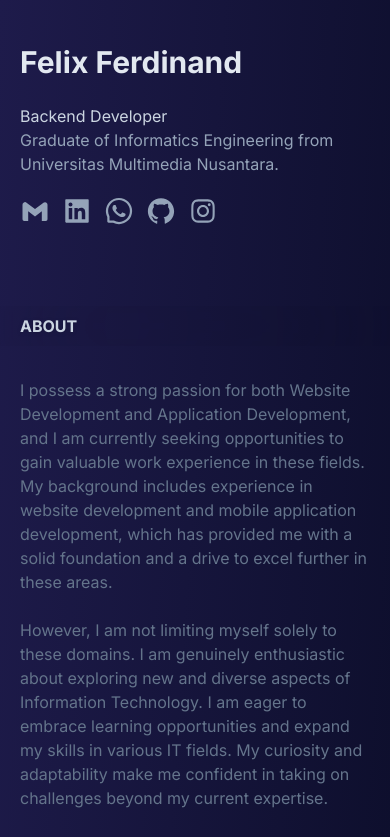
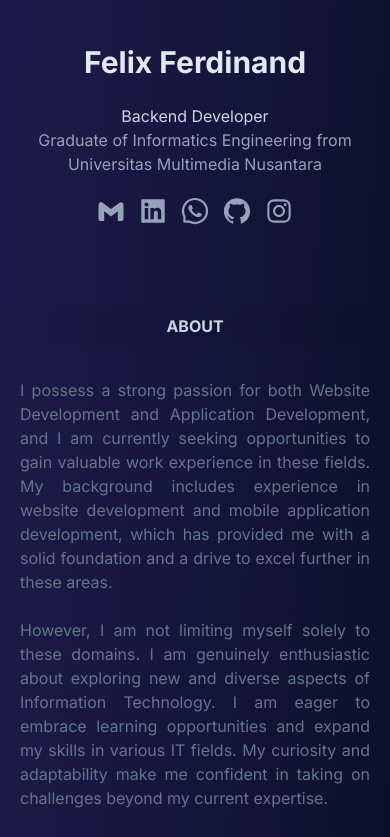
Before and after one commit to FelixFer/FelixPortofolio-Updated, a Next.js app: page / in a window 390 px wide. Shown: the top 837 px of the page. Built offline with nearby package versions, Linux system fonts and the light colour scheme.

Commit message:
fix: 🐛 text alignment
key in modal

```diff
--- a/src/app/page.tsx
+++ b/src/app/page.tsx
@@ -78,9 +78,9 @@ export default function Home() {
     <div className='lg:min-h-screen lg:grid lg:grid-cols-[45%_55%] bg-gradient-to-br from-indigo-950 to-slate-950 py-5 lg:p-0'>
       <aside className='sm:mx-10 lg:h-screen lg:sticky lg:top-0 lg:pt-20 lg:px-20 lg:flex lg:flex-col px-5'>
         <div>
-          <h1 className='text-slate-200 text-3xl sm:text-4xl lg:text-5xl my-6 lg:mt-0 font-bold'>Felix Ferdinand</h1>
-          <h2 className='text-slate-300 sm:text-xl lg:text-2xl xl:text-3xl'>Backend Developer</h2>
-          <h3 className='text-slate-400 sm:text-sm lg:text-lg xl:text-xl'>Graduate of Informatics Engineering from Universitas Multimedia Nusantara.</h3>
+          <h1 className='text-center lg:text-left text-slate-200 text-3xl sm:text-4xl lg:text-5xl my-6 lg:mt-0 font-bold'>Felix Ferdinand</h1>
+          <h2 className='text-center lg:text-left text-slate-300 sm:text-xl lg:text-2xl xl:text-3xl'>Backend Developer</h2>
+          <h3 className='text-center lg:text-left text-slate-400 sm:text-sm lg:text-lg xl:text-xl'>Graduate of Informatics Engineering from Universitas Multimedia Nusantara</h3>
           {/* <i className='text-slate-600 mb-20 lg:mb-0 sm:mx-10 lg:mx-0'>&quot;Once you start and its hard to stop, thats what you call addiction.&quot;</i> */}
           <div className='mt-20 hidden lg:block'>
             <ul className='text-slate-500 font-bold'>
@@ -90,7 +90,7 @@ export default function Home() {
             </ul>
           </div>
         </div>
-        <div className='flex flex-row gap-3 text-3xl text-slate-400 mt-5 mb-20 lg:mt-auto'>
+        <div className='justify-center lg:justify-start flex flex-row gap-3 text-3xl text-slate-400 mt-5 mb-20 lg:mt-auto'>
           <a href="mailto:felixfdnd@gmail.com">
             <BiLogoGmail className='cursor-pointer hover:text-slate-50' />
           </a>
@@ -111,9 +111,9 @@ export default function Home() {
       <main className='lg:pb-20 lg:pr-20'>
         <section className='lg:pt-20 lg:mx-5' id='about'>
           <nav className='sticky top-0 drop-shadow backdrop-blur-3xl px-5 z-50 lg:hidden'>
-            <h4 className='text-slate-300 font-bold mb-8 py-2 sm:mx-10'>ABOUT</h4>
+            <h4 className='text-center text-slate-300 font-bold mb-8 py-2 sm:mx-10'>ABOUT</h4>
           </nav>
-          <p className='text-slate-500 mb-20 lg:mb-0 sm:mx-10 lg:ml-0 px-5'>I possess a strong passion for both Website Development and Application Development, and I am currently seeking opportunities to gain valuable work experience in these fields. My background includes experience in website development and mobile application development, which has provided me with a solid foundation and a drive to excel further in these areas.
+          <p className='text-justify text-slate-500 mb-20 lg:mb-0 sm:mx-10 lg:ml-0 px-5'>I possess a strong passion for both Website Development and Application Development, and I am currently seeking opportunities to gain valuable work experience in these fields. My background includes experience in website development and mobile application development, which has provided me with a solid foundation and a drive to excel further in these areas.
             <br /> <br />
             However, I am not limiting myself solely to these domains. I am genuinely enthusiastic about exploring new and diverse aspects of Information Technology. I am eager to embrace learning opportunities and expand my skills in various IT fields. My curiosity and adaptability make me confident in taking on challenges beyond my current expertise.
             <br /> <br />
@@ -122,7 +122,7 @@ export default function Home() {
 
         <section className='lg:pt-20' id='experience'>
           <nav className='sticky top-0 drop-shadow backdrop-blur-3xl px-5 z-50 lg:hidden'>
-            <h4 className='text-slate-300 font-bold mb-8 py-2 sm:mx-10'>EXPERIENCE</h4>
+            <h4 className='text-center text-slate-300 font-bold mb-8 py-2 sm:mx-10'>EXPERIENCE</h4>
           </nav>
           <div className='mb-20 px-5 lg:mb-0 sm:mx-10 lg:ml-0'>
             <div className='mb-10 sm:grid sm:grid-cols-[30%_70%] lg:p-5 lg:border lg:border-transparent lg:hover:bg-indigo-950 lg:hover:rounded-md'>
@@ -232,14 +232,14 @@ export default function Home() {
 
         <section className='lg:pt-20' id='project'>
           <nav className='sticky top-0 drop-shadow backdrop-blur-3xl px-5 z-10 lg:hidden'>
-            <h4 className='text-slate-300 font-bold mb-8 py-2 sm:mx-10'>PROJECT</h4>
+            <h4 className='text-center text-slate-300 font-bold mb-8 py-2 sm:mx-10'>PROJECT</h4>
           </nav>
           <div className='mb-20 px-5 sm:mx-10 lg:ml-0'>
             <div className='mb-10 sm:grid sm:grid-cols-[30%_70%] lg:p-5 lg:border lg:border-transparent lg:hover:bg-indigo-950 lg:hover:rounded-md'>
               <div className='sm:order-last sm:ml-4'>
                 <a className='text-slate-300 mt-2 flex cursor-pointer hover:text-teal-400 lg:hover:text-slate-300' onClick={() => handleOpenModal(1)}>Hangul Syllable Predicition &nbsp; <span className='text-slate-500'>(Not Published)</span><RxArrowTopRight /></a>
                 <p className='text-slate-400 text-sm mb-2'>Thesis Project</p>
-                <p className='text-slate-500 text-sm mb-3'>Mobile application for handwriting classification of Korean language syllables. The model used in the application is trained using a machine learning algorithm, namely Convolutional Neural Network.</p>
+                <p className='text-justify text-slate-500 text-sm mb-3'>Mobile application for handwriting classification of Korean language syllables. The model used in the application is trained using a machine learning algorithm, namely Convolutional Neural Network.</p>
                 <ul className='text-teal-400 text-xs flex flex-wrap gap-1 font-bold text-[10px]'>
                   <li className='rounded-xl bg-cyan-950 px-2 py-1'>Python</li>
                   <li className='rounded-xl bg-cyan-950 px-2 py-1'>Flask</li>
@@ -255,7 +255,7 @@ export default function Home() {
               <div className='sm:order-last sm:ml-4'>
                 <a className='text-slate-300 mt-2 flex cursor-pointer hover:text-teal-400 lg:hover:text-slate-300' onClick={() => handleOpenModal(4)}>Central OCR &nbsp; <span className='text-slate-500'>(Not Published)</span><RxArrowTopRight /></a>
                 <p className='text-slate-400 text-sm mb-2'>Internship Project</p>
-                <p className='text-slate-500 text-sm mb-3'>A mobile application that uses the ocr feature to perform text extraction from various types of documents.</p>
+                <p className='text-justify text-slate-500 text-sm mb-3'>A mobile application that uses the ocr feature to perform text extraction from various types of documents.</p>
                 <ul className='text-teal-400 text-xs flex flex-wrap gap-1 font-bold text-[10px]'>
                   <li className='rounded-xl bg-cyan-950 px-2 py-1'>React Native</li>
                   <li className='rounded-xl bg-cyan-950 px-2 py-1'>JavaScript</li>
@@ -269,7 +269,7 @@ export default function Home() {
               <div className='sm:order-last sm:ml-4'>
                 <a className='text-slate-300 mt-2 flex cursor-pointer hover:text-teal-400 lg:hover:text-slate-300' href='https://sei-you.vercel.app/welcome' target='_blank'>SeiYou<RxArrowTopRight /></a>
                 <p className='text-slate-400 text-sm mb-2'>Group Project</p>
-                <p className='text-slate-500 text-sm mb-3'>Application for people that like voice acting. People can upload their voice acting and search other people&apos;s voice acting.</p>
+                <p className='text-justify text-slate-500 text-sm mb-3'>Application for people that like voice acting. People can upload their voice acting and search other people&apos;s voice acting.</p>
                 <ul className='text-teal-400 text-xs flex flex-wrap gap-1 font-bold text-[10px]'>
                   <li className='rounded-xl bg-cyan-950 px-2 py-1'>Ionic React</li>
                   <li className='rounded-xl bg-cyan-950 px-2 py-1'>JavaScript</li>
@@ -286,7 +286,7 @@ export default function Home() {
               <div className='sm:order-last sm:ml-4'>
                 <a className='text-slate-300 mt-2 flex cursor-pointer hover:text-teal-400 lg:hover:text-slate-300' onClick={() => handleOpenModal(2)}>Gebet App &nbsp;<span className='text-slate-500'>(Not Published)</span><RxArrowTopRight /></a>
                 <p className='text-slate-400 text-sm mb-2'>Course Project</p>
-                <p className='text-slate-500 text-sm mb-3'>Dating app-like application.</p>
+                <p className='text-justify text-slate-500 text-sm mb-3'>Dating app-like application.</p>
                 <ul className='text-teal-400 text-xs flex flex-wrap gap-1 font-bold text-[10px]'>
                   <li className='rounded-xl bg-cyan-950 px-2 py-1'>Ionic React</li>
                   <li className='rounded-xl bg-cyan-950 px-2 py-1'>JavaScript</li>
@@ -302,7 +302,7 @@ export default function Home() {
               <div className='sm:order-last sm:ml-4'>
                 <a className='text-slate-300 mt-2 flex cursor-pointer hover:text-teal-400 lg:hover:text-slate-300' href='https://play.google.com/store/apps/details?id=quick_recipe.didi_x_djongers' target='_blank'>Quick Recipe<RxArrowTopRight /></a>
                 <p className='text-slate-400 text-sm mb-2'>Group Project</p>
-                <p className='text-slate-500 text-sm mb-3'>Mobile application to find food recipe. People can also upload their recipe.</p>
+                <p className='text-justify text-slate-500 text-sm mb-3'>Mobile application to find food recipe. People can also upload their recipe.</p>
                 <ul className='text-teal-400 text-xs flex flex-wrap gap-1 font-bold text-[10px]'>
                   <li className='rounded-xl bg-cyan-950 px-2 py-1'>Java</li>
                   <li className='rounded-xl bg-cyan-950 px-2 py-1'>XML</li>
@@ -317,7 +317,7 @@ export default function Home() {
               <div className='sm:order-last sm:ml-4'>
                 <a className='text-slate-300 mt-2 flex cursor-pointer hover:text-teal-400 lg:hover:text-slate-300' onClick={() => handleOpenModal(3)}>SandwichYay &nbsp;<span className='text-slate-500'>(Not Published)</span><RxArrowTopRight /></a>
                 <p className='text-slate-400 text-sm mb-2'>Group Project</p>
-                <p className='text-slate-500 text-sm mb-3'>Website to make food order. Including admin dashboard section, where admins can restock and manage transactions.</p>
+                <p className='text-justify text-slate-500 text-sm mb-3'>Website to make food order. Including admin dashboard section, where admins can restock and manage transactions.</p>
                 <ul flex-wrap className='text-teal-400 text-xs flex flex-wrap gap-1 font-bold text-[10px]'>
                   {/* <li className='rounded-xl bg-cyan-950 px-2 py-1'>CodeIgniter4</li> */}
                   <li className='rounded-xl bg-cyan-950 px-2 py-1'>PHP</li>
@@ -335,7 +335,7 @@ export default function Home() {
               <div className='sm:order-last sm:ml-4'>
                 <a className='text-slate-300 mt-2 flex cursor-pointer hover:text-teal-400 lg:hover:text-slate-300' href='https://djong-weather.vercel.app/' target='_blank'>Djongers Weather <RxArrowTopRight /></a>
                 <p className='text-slate-400 text-sm mb-2'>Group Project</p>
-                <p className='text-slate-500 text-sm mb-3'>Website to check weather of all cities around the world.</p>
+                <p className='text-justify text-slate-500 text-sm mb-3'>Website to check weather of all cities around the world.</p>
                 <ul className='text-teal-400 text-xs flex flex-wrap gap-1 font-bold text-[10px]'>
                   <li className='rounded-xl bg-cyan-950 px-2 py-1'>ReactJS</li>
                   <li className='rounded-xl bg-cyan-950 px-2 py-1'>JavaScript</li>
@@ -350,36 +350,36 @@ export default function Home() {
           </div>
         </section>
 
-        <p className='text-slate-500 text-sm mb-6 px-5 lg:mb-0 sm:mx-10 lg:ml-5'>Coded in <span className='text-slate-400'>Visual Studio Code</span> by <span className='text-slate-400'>Felix Ferdinand</span>. Built with <span className='text-slate-400'>Next.js</span> and <span className='text-slate-400'>Tailwind CSS</span>, deployed with <span className='text-slate-400'>Vercel</span>. Last modified on December 4, 2023.</p>
+        <p className='text-slate-500 text-sm mb-6 px-5 lg:mb-0 sm:mx-10 lg:ml-5'>Coded in <span className='text-slate-400'>Visual Studio Code</span> by <span className='text-slate-400'>Felix Ferdinand</span>. Built with <span className='text-slate-400'>Next.js</span> and <span className='text-slate-400'>Tailwind CSS</span>, deployed with <span className='text-slate-400'>Vercel</span>. Last modified on December 8, 2023.</p>
 
         <Modal1 open={open1} onClose={() => setOpen1(false)}>
           <Carousel1>
-            {slides1.map((s) => (
-              <Image src={s} key={1} alt='carousel' className='rounded' />
+            {slides1.map((s, key) => (
+              <Image src={s} key={key} alt='carousel' className='rounded' />
             ))}
           </Carousel1>
         </Modal1>
 
         <Modal2 open={open2} onClose={() => setOpen2(false)}>
           <Carousel2>
-            {slides2.map((s) => (
-              <Image src={s} key={1} alt='carousel' className='rounded' />
+            {slides2.map((s, key) => (
+              <Image src={s} key={key} alt='carousel' className='rounded' />
             ))}
           </Carousel2>
         </Modal2>
 
         <Modal3 open={open3} onClose={() => setOpen3(false)}>
           <Carousel3>
-            {slides3.map((s) => (
-              <Image src={s} key={1} alt='carousel' className='rounded' />
+            {slides3.map((s, key) => (
+              <Image src={s} key={key} alt='carousel' className='rounded' />
             ))}
           </Carousel3>
         </Modal3>
 
         <Modal4 open={open4} onClose={() => setOpen4(false)}>
           <Carousel4>
-            {slides4.map((s) => (
-              <Image src={s} key={1} alt='carousel' className='rounded' />
+            {slides4.map((s, key) => (
+              <Image src={s} key={key} alt='carousel' className='rounded' />
             ))}
           </Carousel4>
         </Modal4>
```
